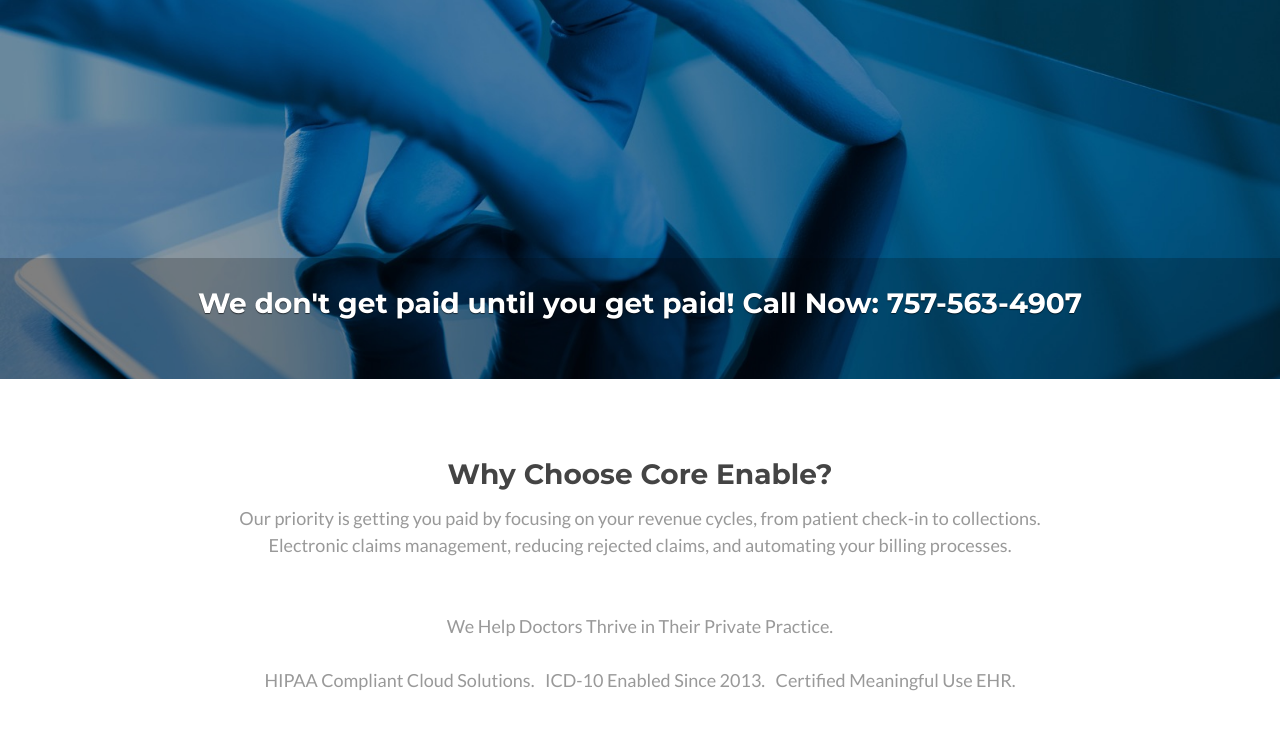
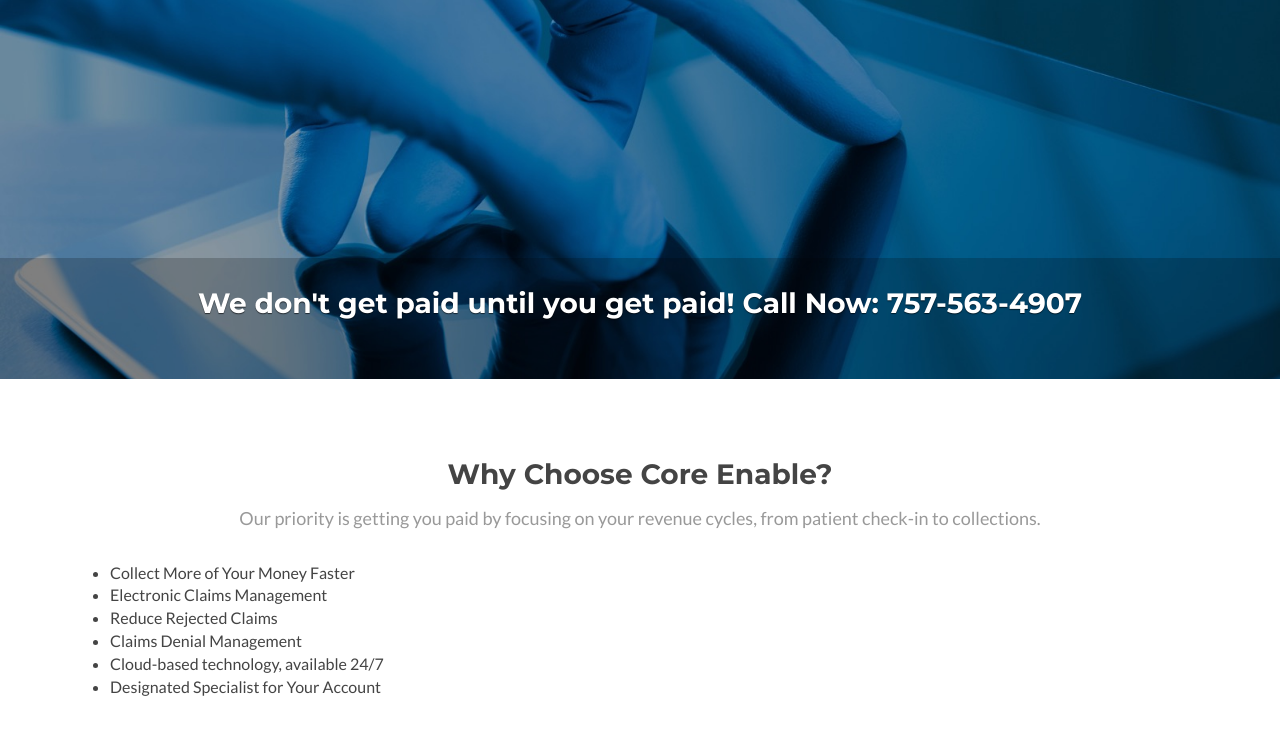
Before and after one commit to duffbuster/ce-www, a plain HTML site: page index.html in a window 1280 px wide. Shown: the part 216-952 px from the top of the page. Drawn offline with nearby package versions, Linux system fonts and the light colour scheme; a script that the page names is missing.

Commit message:
Update index.html

```diff
--- a/index.html
+++ b/index.html
@@ -127,8 +127,15 @@
                 <p class="intro text-center">
 
                     Our priority is getting you paid by focusing on your revenue cycles, from patient check-in to collections. <br />
-                    Electronic claims management, reducing rejected claims, and automating your billing processes.<br />
-
+                    <ul>
+                        <li>Collect More of Your Money Faster</li>
+                        <li>Electronic Claims Management</li>
+                        <li>Reduce Rejected Claims</li>
+                        <li>Claims Denial Management</li>
+                        <li>Cloud-based technology, available 24/7</li>
+                        <li>Designated Specialist for Your Account</li>
+                    </ul>
+                    <br />
                      <br /><br />
 
                     We Help Doctors Thrive in Their Private Practice. <br /><br />
```
